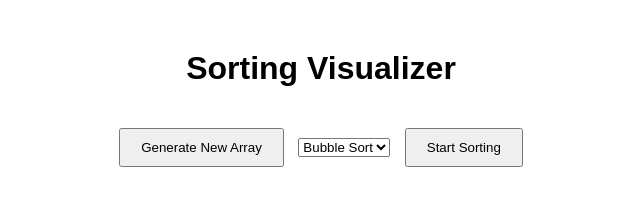
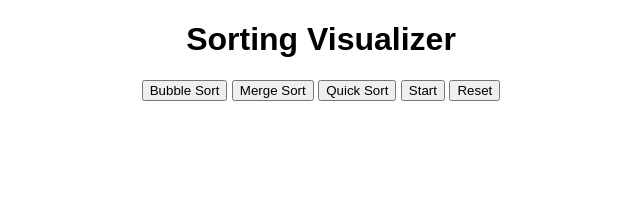
Before and after one commit to Evode-Manirahari/Evy-seals, a plain HTML site: page index.html in a window 1280 px wide. Shown: the whole page, without its empty margins (319-959 px from the left). Drawn offline with Linux system fonts and the light colour scheme.

Commit message:
Update index.html

```diff
--- a/index.html
+++ b/index.html
@@ -1,25 +1,28 @@
+<!-- index.html -->
 <!DOCTYPE html>
 <html lang="en">
 <head>
-    <meta charset="UTF-8">
-    <meta name="viewport" content="width=device-width, initial-scale=1.0">
-    <title>Sorting Visualizer</title>
-    <link rel="stylesheet" href="style.css">
+  <meta charset="UTF-8">
+  <meta name="viewport" content="width=device-width, initial-scale=1.0">
+  <title>Sorting Visualizer</title>
+  <link rel="stylesheet" href="style.css">
 </head>
 <body>
-    <div class="container">
-        <h1>Sorting Visualizer</h1>
-        <div class="array-container" id="array-container"></div>
-        <div class="controls">
-            <button onclick="generateArray()">Generate New Array</button>
-            <select id="algorithm">
-                <option value="bubble">Bubble Sort</option>
-                <option value="merge">Merge Sort</option>
-                <!-- Add more sorting algorithms here -->
-            </select>
-            <button onclick="startSorting()">Start Sorting</button>
-        </div>
-    </div>
-    <script src="scripts.js"></script>
+  <header>
+    <h1>Sorting Visualizer</h1>
+    <nav>
+      <button id="bubbleSort">Bubble Sort</button>
+      <button id="mergeSort">Merge Sort</button>
+      <button id="quickSort">Quick Sort</button>
+      <button id="start">Start</button>
+      <button id="reset">Reset</button>
+    </nav>
+  </header>
+
+  <main>
+    <div id="visualizer"></div>
+  </main>
+
+  <script src="script.js"></script>
 </body>
 </html>
```
